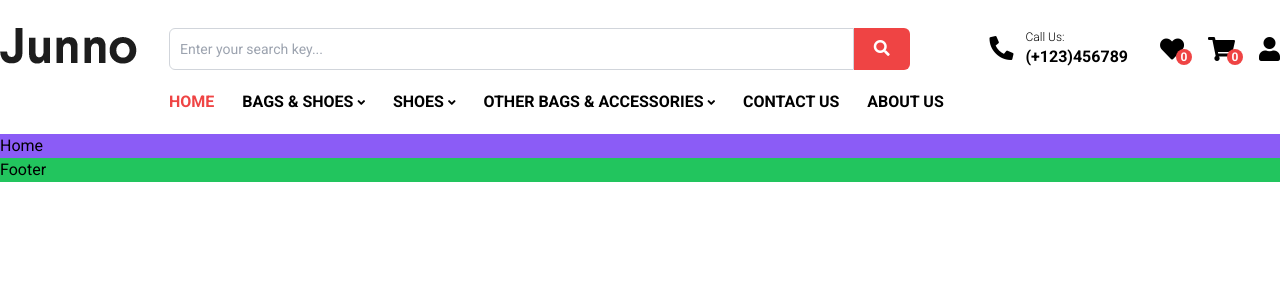
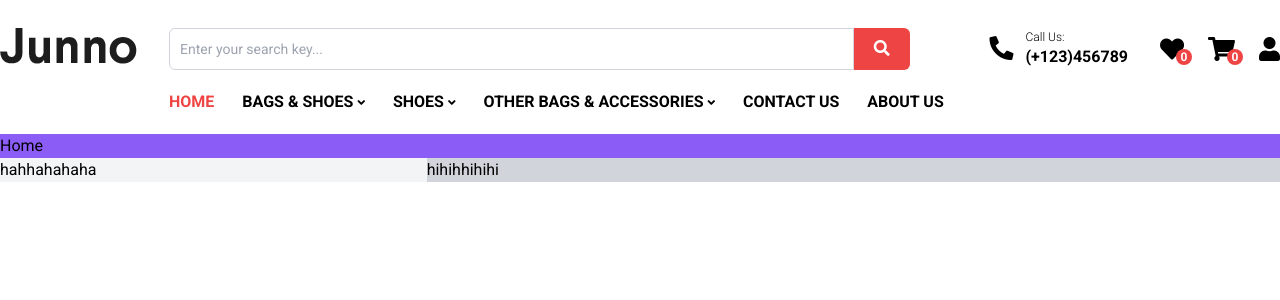
Before and after one commit to EnQuilLoga/Mock-project, a React (Create React App) app: page / in a window 1280 px wide. Shown: the top 300 px of the page. Built offline with nearby package versions, Linux system fonts and the light colour scheme.

Commit message:
fix footer

```diff
--- a/src/components/footer/Footer.tsx
+++ b/src/components/footer/Footer.tsx
@@ -4,8 +4,9 @@ export interface IFooterProps {}
 
 export default function Footer(props: IFooterProps) {
   return (
-    <footer>
-      <h1 className="bg-green-500">Footer</h1>
+    <footer className="flex">
+      <div className="bg-gray-100 w-1/3">hahhahahaha</div>
+      <div className="bg-gray-300 w-2/3">hihihhihihi</div>
     </footer>
   );
 }
```
